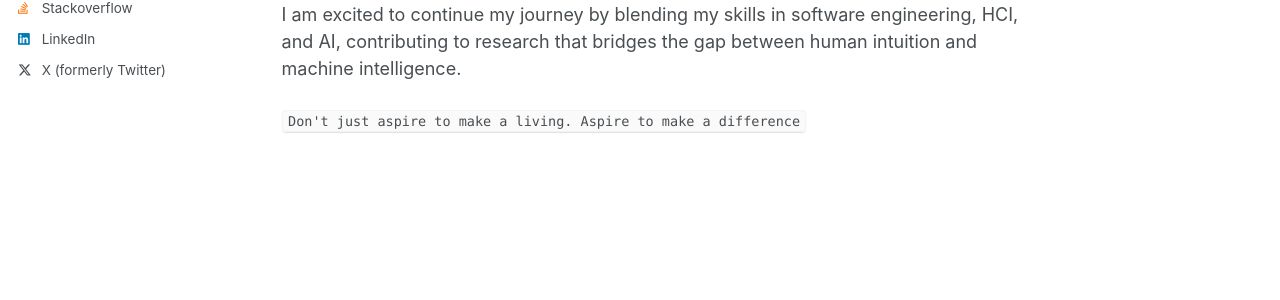
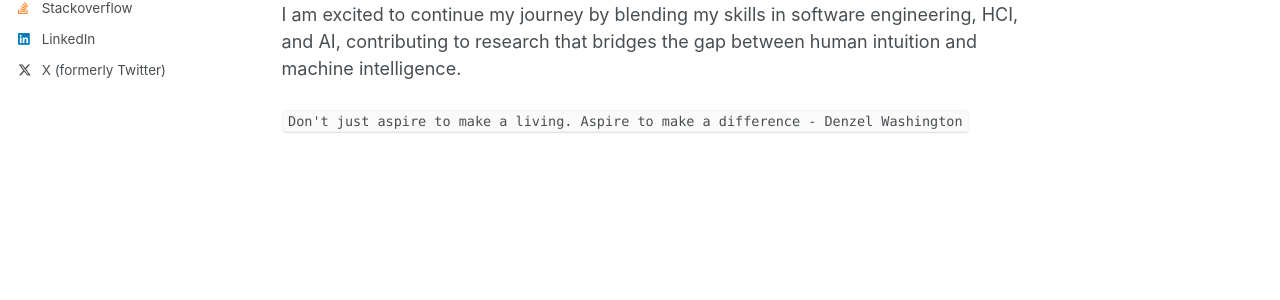
Before and after one commit to fkhjoy/fkhjoy.github.io, a Jekyll site: the page built from _pages/about.md, in a window 1280 px wide and 1150 px high. Shown: the part 595-895 px from the top of the window. Built offline with Jekyll 4.4.1, drawn with Linux system fonts in a browser that asks for light colours.

Commit message:
fix: small fixings about, readme

````diff
--- a/_pages/about.md
+++ b/_pages/about.md
@@ -15,4 +15,4 @@ After completing my degree, the COVID-19 pandemic shifted many directions, and w
 
 I am excited to continue my journey by blending my skills in software engineering, HCI, and AI, contributing to research that bridges the gap between human intuition and machine intelligence.
 
-```Don't just aspire to make a living. Aspire to make a difference```
+```Don't just aspire to make a living. Aspire to make a difference - Denzel Washington```
````
Also changed, not shown: README.md (+1 -1 lines).
